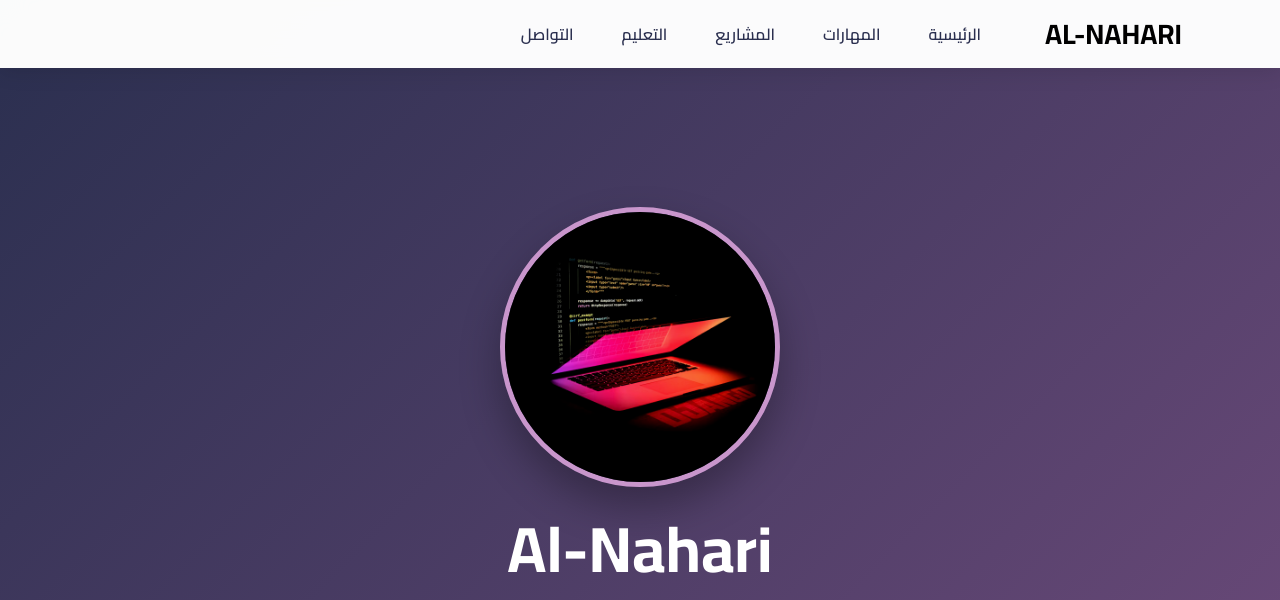
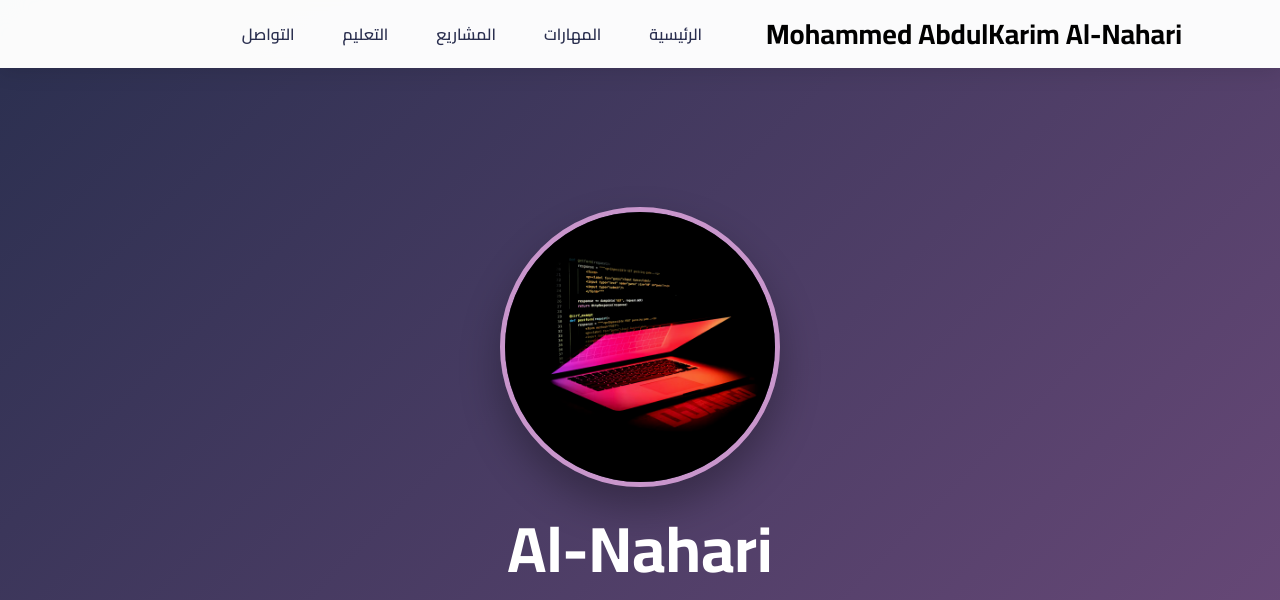
Before and after one commit to Al-Nahari/Al-Nahari, a plain HTML site: page index.html in a window 1280 px wide. Shown: the top 600 px of the page. Drawn offline with nearby package versions, Linux system fonts and the light colour scheme; no server answers.

Commit message:
Update index.html

```diff
--- a/index.html
+++ b/index.html
@@ -3,7 +3,7 @@
 <head>
     <meta charset="UTF-8">
     <meta name="viewport" content="width=device-width, initial-scale=1.0">
-    <title>Al-Nahari | مطور برمجيات محترف</title>
+    <title>Al-Nahari | مطور برمجيات</title>
 
     <!-- SEO Meta -->
     <meta name="description" content="مطور برمجيات متخصص في تطوير تطبيقات الويب والتطبيقات الذكية">
@@ -30,7 +30,7 @@
     <!-- Navigation -->
     <nav class="navbar navbar-expand-lg fixed-top">
         <div class="container">
-            <a class="navbar-brand fw-bold fs-3" href="#">AL-NAHARI</a>
+            <a class="navbar-brand fw-bold fs-3" href="#">Mohammed AbdulKarim Al-Nahari</a>
             <button class="navbar-toggler" type="button" data-bs-toggle="collapse" data-bs-target="#navbarNav">
                 <span class="navbar-toggler-icon"></span>
             </button>
```
